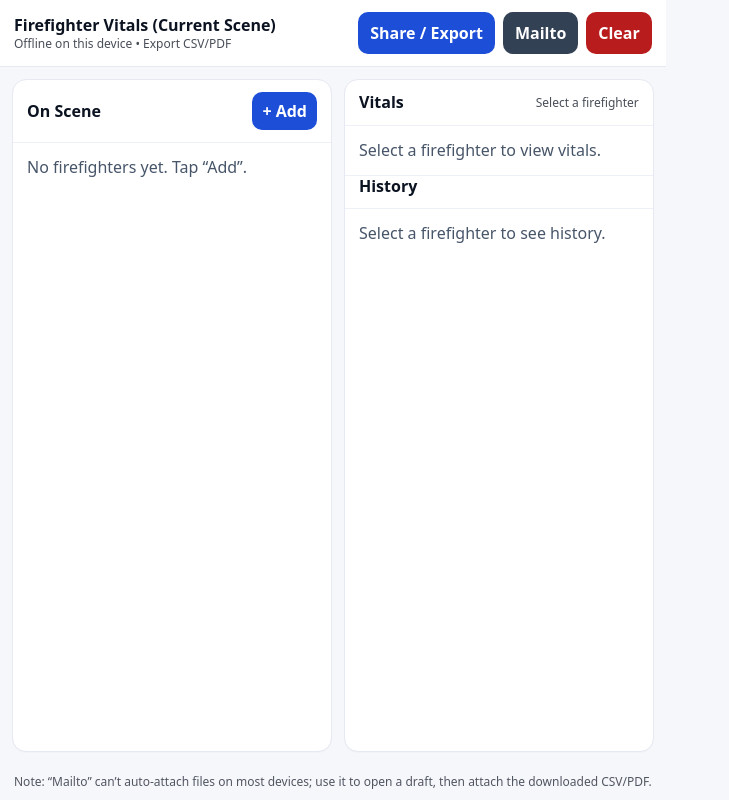
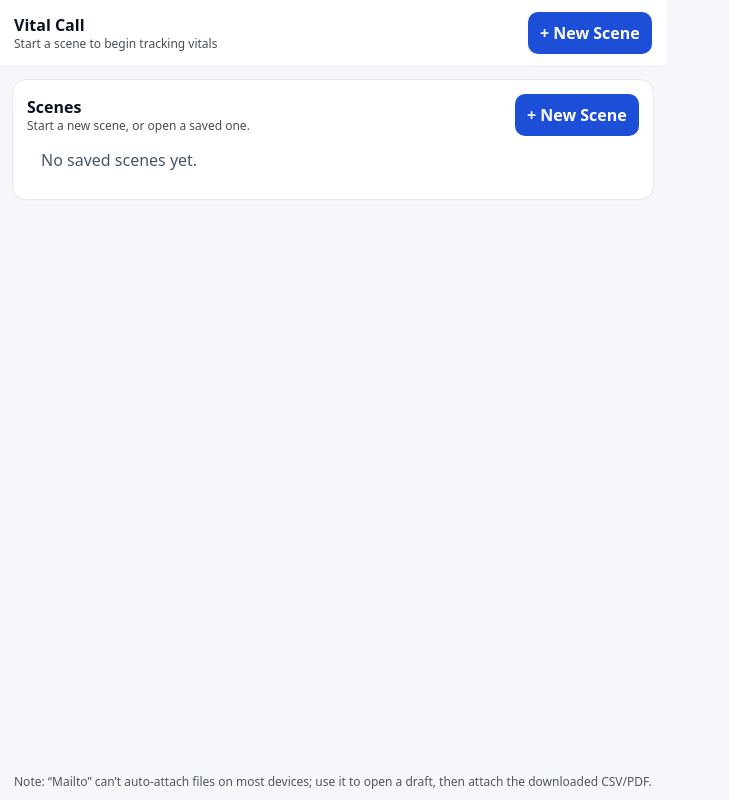
Before and after one commit to MaddyKT/vital-call, a React (Vite) app: page / in a window 1280 px wide. Shown: the whole page, without its empty margins (0-729 px from the left). Built offline with nearby package versions, Linux system fonts and the light colour scheme.

Commit message:
Add scenes home screen and fold mailto into export modal

```diff
--- a/src/App.css
+++ b/src/App.css
@@ -36,6 +36,11 @@ body { margin: 0; }
   display: grid;
   grid-template-columns: 320px 1fr;
   gap: 12px;
+  padding: 12px;
+}
+
+.home {
+  flex: 1;
   padding: 12px;
 }
 
--- a/src/App.tsx
+++ b/src/App.tsx
@@ -1,8 +1,8 @@
 import { useEffect, useMemo, useState } from 'react'
 import { nanoid } from 'nanoid'
 import './App.css'
-import type { AppState, Firefighter, VitalsEntry } from './types'
-import { clearState, loadState, saveState } from './storage'
+import type { AppState, Firefighter, Scene, VitalsEntry } from './types'
+import { loadState, saveState } from './storage'
 import { downloadText, exportCsv, exportPdf, downloadBlob, shareFilesIfPossible } from './exporters'
 
 function clampNum(v: string): number | undefined {
@@ -107,27 +107,48 @@ export default function App() {
     saveState(state)
   }, [state])
 
+  const updateScene = (sceneId: string, fn: (scene: Scene) => Scene) => {
+    setState((s) => ({
+      ...s,
+      scenes: s.scenes.map((sc) => (sc.id === sceneId ? { ...fn(sc), updatedAt: Date.now() } : sc)),
+    }))
+  }
+
+  const updateCurrentScene = (fn: (scene: Scene) => Scene) => {
+    if (!state.currentSceneId) return
+    updateScene(state.currentSceneId, fn)
+  }
+
+  const currentScene: Scene | null = useMemo(() => {
+    if (!state.currentSceneId) return null
+    return state.scenes.find((s) => s.id === state.currentSceneId) ?? null
+  }, [state.currentSceneId, state.scenes])
+
   const sortedFirefighters = useMemo(() => {
-    return state.firefighters
+    return (currentScene?.firefighters ?? [])
       .slice()
       .sort((a, b) => (`${a.lastName} ${a.firstName}`.trim()).localeCompare(`${b.lastName} ${b.firstName}`.trim()))
-  }, [state.firefighters])
+  }, [currentScene?.firefighters])
 
   const selected = useMemo(() => {
-    return state.firefighters.find((f) => f.id === state.selectedFirefighterId) ?? null
-  }, [state.firefighters, state.selectedFirefighterId])
+    if (!currentScene) return null
+    return currentScene.firefighters.find((f) => f.id === currentScene.selectedFirefighterId) ?? null
+  }, [currentScene])
 
   const selectedVitals = useMemo(() => {
-    if (!selected) return []
-    return state.vitals
+    if (!currentScene || !selected) return []
+    return currentScene.vitals
       .filter((v) => v.firefighterId === selected.id)
       .slice()
       .sort((a, b) => b.timestamp - a.timestamp)
-  }, [state.vitals, selected])
+  }, [currentScene, selected])
 
   const [form, setForm] = useState({ timeLocal: '', hr: '', rr: '', spo2: '', bpSys: '', bpDia: '', tempF: '', notes: '' })
   const [showNewVitals, setShowNewVitals] = useState(false)
   const [trend, setTrend] = useState<null | { metric: 'hr' | 'rr' | 'spo2' | 'temp' | 'bp' }>(null)
+  const [showExport, setShowExport] = useState(false)
+  const [newSceneModal, setNewSceneModal] = useState(false)
+  const [newSceneName, setNewSceneName] = useState('')
 
   function nowLocalValue() {
     const d = new Date()
@@ -139,7 +160,7 @@ export default function App() {
     // reset form when switching firefighters
     setForm({ timeLocal: nowLocalValue(), hr: '', rr: '', spo2: '', bpSys: '', bpDia: '', tempF: '', notes: '' })
     setShowNewVitals(false)
-  }, [state.selectedFirefighterId])
+  }, [currentScene?.selectedFirefighterId])
 
   useEffect(() => {
     if (showNewVitals) {
@@ -173,11 +194,16 @@ export default function App() {
 
     if (!ffModal) return
 
+    if (!currentScene) {
+      alert('Start a new scene first.')
+      return
+    }
+
     if (ffModal.mode === 'add') {
       const ff: Firefighter = { id: nanoid(), firstName, lastName, unit: unit || undefined, status }
-      setState((s) => ({
-        ...s,
-        firefighters: [...s.firefighters, ff],
+      updateCurrentScene((sc) => ({
+        ...sc,
+        firefighters: [...sc.firefighters, ff],
         selectedFirefighterId: ff.id,
       }))
       setFfModal(null)
@@ -186,23 +212,25 @@ export default function App() {
 
     const id = ffModal.id
     if (!id) return
-    setState((s) => ({
-      ...s,
-      firefighters: s.firefighters.map((f) => (f.id === id ? { ...f, firstName, lastName, unit: unit || undefined, status } : f)),
+    updateCurrentScene((sc) => ({
+      ...sc,
+      firefighters: sc.firefighters.map((f) => (f.id === id ? { ...f, firstName, lastName, unit: unit || undefined, status } : f)),
     }))
     setFfModal(null)
   }
 
   const removeFirefighter = (id: string) => {
-    const ff = state.firefighters.find((f) => f.id === id)
+    if (!currentScene) return
+    const ff = currentScene.firefighters.find((f) => f.id === id)
     if (!ff) return
     const label = `${ff.lastName}, ${ff.firstName}`.replace(/^,\s*/, '').trim()
     if (!confirm(`Remove ${label} and all their vitals?`)) return
-    setState((s) => {
-      const remaining = s.firefighters.filter((f) => f.id !== id)
-      const vitals = s.vitals.filter((v) => v.firefighterId !== id)
-      const selectedFirefighterId = s.selectedFirefighterId === id ? (remaining[0]?.id ?? null) : s.selectedFirefighterId
-      return { ...s, firefighters: remaining, vitals, selectedFirefighterId }
+
+    updateCurrentScene((sc) => {
+      const remaining = sc.firefighters.filter((f) => f.id !== id)
+      const vitals = sc.vitals.filter((v) => v.firefighterId !== id)
+      const selectedFirefighterId = sc.selectedFirefighterId === id ? (remaining[0]?.id ?? null) : sc.selectedFirefighterId
+      return { ...sc, firefighters: remaining, vitals, selectedFirefighterId }
     })
   }
 
@@ -227,17 +255,19 @@ export default function App() {
       notes: form.notes.trim() || undefined,
     }
 
-    setState((s) => ({ ...s, vitals: [...s.vitals, entry] }))
+    updateCurrentScene((sc) => ({ ...sc, vitals: [...sc.vitals, entry] }))
     setForm({ timeLocal: nowLocalValue(), hr: '', rr: '', spo2: '', bpSys: '', bpDia: '', tempF: '', notes: '' })
     setShowNewVitals(false)
   }
 
   const exportAll = async () => {
-    const baseName = `firefighter-vitals-${new Date().toISOString().slice(0, 10)}`
+    if (!currentScene) return
+    const safeName = currentScene.name.toLowerCase().replace(/[^a-z0-9]+/g, '-').replace(/(^-|-$)/g, '')
+    const baseName = `${safeName || 'vital-call'}-${new Date().toISOString().slice(0, 10)}`
 
-    const csv = exportCsv(state.firefighters, state.vitals)
+    const csv = exportCsv(currentScene.firefighters, currentScene.vitals)
     const csvBlob = new Blob([csv], { type: 'text/csv' })
-    const pdfBlob = exportPdf(state.firefighters, state.vitals)
+    const pdfBlob = exportPdf(currentScene.firefighters, currentScene.vitals)
 
     const files = [
       new File([csvBlob], `${baseName}.csv`, { type: 'text/csv' }),
@@ -258,34 +288,72 @@ export default function App() {
   }
 
   const mailtoExport = () => {
+    if (!currentScene) return
     // mailto can't attach files reliably; we open a draft with instructions.
-    const subject = encodeURIComponent('Firefighter Vitals Export')
+    const subject = encodeURIComponent(`Vital Call Export — ${currentScene.name}`)
     const body = encodeURIComponent(
       `Attached are the vitals exports (CSV + PDF).\n\nTip: if your browser downloaded the files, attach them from Downloads.\n\nExport time: ${new Date().toLocaleString()}`
     )
     window.location.href = `mailto:?subject=${subject}&body=${body}`
   }
 
-  const reset = () => {
+  const clearCurrentScene = () => {
+    if (!currentScene) return
     if (!confirm('Clear current scene roster + vitals on this device?')) return
-    clearState()
-    setState({ firefighters: [], selectedFirefighterId: null, vitals: [] })
+    updateCurrentScene((sc) => ({ ...sc, firefighters: [], selectedFirefighterId: null, vitals: [] }))
+  }
+
+  const deleteScene = (sceneId: string) => {
+    const sc = state.scenes.find((x) => x.id === sceneId)
+    if (!sc) return
+    if (!confirm(`Delete scene “${sc.name}”?`)) return
+    setState((s) => {
+      const scenes = s.scenes.filter((x) => x.id !== sceneId)
+      const currentSceneId = s.currentSceneId === sceneId ? (scenes[0]?.id ?? null) : s.currentSceneId
+      return { ...s, scenes, currentSceneId }
+    })
+  }
+
+  const startNewScene = () => {
+    const name = newSceneName.trim() || `Scene ${new Date().toLocaleString()}`
+    const id = nanoid()
+    const now = Date.now()
+    const scene: Scene = {
+      id,
+      name,
+      createdAt: now,
+      updatedAt: now,
+      firefighters: [],
+      selectedFirefighterId: null,
+      vitals: [],
+    }
+    setState((s) => ({ ...s, scenes: [scene, ...s.scenes], currentSceneId: id }))
+    setNewSceneModal(false)
+    setNewSceneName('')
   }
 
   return (
     <div className="app">
       <header className="topbar">
         <div>
-          <div className="title">Firefighter Vitals (Current Scene)</div>
-          <div className="subtitle">Offline on this device • Export CSV/PDF</div>
+          <div className="title">Vital Call</div>
+          <div className="subtitle">
+            {currentScene ? `Scene: ${currentScene.name}` : 'Start a scene to begin tracking vitals'}
+          </div>
         </div>
         <div className="topActions">
-          <button className="btn" onClick={exportAll}>Share / Export</button>
-          <button className="btn secondary" onClick={mailtoExport}>Mailto</button>
-          <button className="btn danger" onClick={reset}>Clear</button>
+          {currentScene ? (
+            <>
+              <button className="btn" onClick={() => setShowExport(true)}>Export</button>
+              <button className="btn danger" onClick={clearCurrentScene}>Clear scene</button>
+            </>
+          ) : (
+            <button className="btn" onClick={() => setNewSceneModal(true)}>+ New Scene</button>
+          )}
         </div>
       </header>
 
+      {currentScene ? (
       <div className="grid">
         <aside className="panel">
           <div className="panelHeader">
@@ -298,17 +366,17 @@ export default function App() {
           ) : (
             <div className="list">
               {sortedFirefighters.map((f) => {
-                const last = state.vitals
+                const last = (currentScene?.vitals ?? [])
                   .filter((v) => v.firefighterId === f.id)
                   .slice()
                   .sort((a, b) => b.timestamp - a.timestamp)[0]
 
-                const isSel = f.id === state.selectedFirefighterId
+                const isSel = f.id === currentScene?.selectedFirefighterId
                 return (
                   <div
                     key={f.id}
                     className={`row ${isSel ? 'selected' : ''} ${f.status ? `status_${f.status}` : ''}`.trim()}
-                    onClick={() => setState((s) => ({ ...s, selectedFirefighterId: f.id }))}
+                    onClick={() => updateCurrentScene((sc) => ({ ...sc, selectedFirefighterId: f.id }))}
                     role="button"
                     tabIndex={0}
                   >
@@ -348,19 +416,19 @@ export default function App() {
               <div className="statusRow">
                 <button
                   className={selected.status === 'duty' ? 'statusBtn statusDuty active' : 'statusBtn statusDuty'}
-                  onClick={() => setState((s) => ({ ...s, firefighters: s.firefighters.map((f) => (f.id === selected.id ? { ...f, status: 'duty' } : f)) }))}
+                  onClick={() => updateCurrentScene((sc) => ({ ...sc, firefighters: sc.firefighters.map((f) => (f.id === selected.id ? { ...f, status: 'duty' } : f)) }))}
                 >
                   Return to Duty
                 </button>
                 <button
                   className={selected.status === 'rehab' ? 'statusBtn statusRehab active' : 'statusBtn statusRehab'}
-                  onClick={() => setState((s) => ({ ...s, firefighters: s.firefighters.map((f) => (f.id === selected.id ? { ...f, status: 'rehab' } : f)) }))}
+                  onClick={() => updateCurrentScene((sc) => ({ ...sc, firefighters: sc.firefighters.map((f) => (f.id === selected.id ? { ...f, status: 'rehab' } : f)) }))}
                 >
                   Hold for Rehab
                 </button>
                 <button
                   className={selected.status === 'transport' ? 'statusBtn statusTransport active' : 'statusBtn statusTransport'}
-                  onClick={() => setState((s) => ({ ...s, firefighters: s.firefighters.map((f) => (f.id === selected.id ? { ...f, status: 'transport' } : f)) }))}
+                  onClick={() => updateCurrentScene((sc) => ({ ...sc, firefighters: sc.firefighters.map((f) => (f.id === selected.id ? { ...f, status: 'transport' } : f)) }))}
                 >
                   Transport
                 </button>
@@ -515,10 +583,89 @@ export default function App() {
           )}
         </main>
       </div>
+      ) : (
+        <div className="home">
+          <div className="panel" style={{ padding: 14 }}>
+            <div style={{ display: 'flex', justifyContent: 'space-between', alignItems: 'center', gap: 10, flexWrap: 'wrap' }}>
+              <div>
+                <div className="panelTitle">Scenes</div>
+                <div className="panelSub">Start a new scene, or open a saved one.</div>
+              </div>
+              <button className="btn" onClick={() => setNewSceneModal(true)}>+ New Scene</button>
+            </div>
+
+            {state.scenes.length === 0 ? (
+              <div className="empty">No saved scenes yet.</div>
+            ) : (
+              <div className="list" style={{ padding: 0, marginTop: 12 }}>
+                {state.scenes
+                  .slice()
+                  .sort((a, b) => b.updatedAt - a.updatedAt)
+                  .map((sc) => (
+                    <div key={sc.id} className="row" style={{ cursor: 'default' }}>
+                      <div className="rowMain">
+                        <div className="rowName">{sc.name}</div>
+                        <div className="rowMeta">Updated: {new Date(sc.updatedAt).toLocaleString()}</div>
+                        <div className="rowMeta">{sc.firefighters.length} firefighters • {sc.vitals.length} vitals</div>
+                      </div>
+                      <div style={{ display: 'flex', gap: 6, alignItems: 'center' }}>
+                        <button className="btn small" onClick={() => setState((s) => ({ ...s, currentSceneId: sc.id }))}>Open</button>
+                        <button className="btn small danger" onClick={() => deleteScene(sc.id)}>Delete</button>
+                      </div>
+                    </div>
+                  ))}
+              </div>
+            )}
+          </div>
+        </div>
+      )}
 
       <footer className="footer">
         <div className="fine">Note: “Mailto” can’t auto-attach files on most devices; use it to open a draft, then attach the downloaded CSV/PDF.</div>
       </footer>
+
+      {showExport && currentScene ? (
+        <div className="modalOverlay" onClick={() => setShowExport(false)} role="presentation">
+          <div className="modal" onClick={(e) => e.stopPropagation()} role="dialog" aria-modal="true">
+            <div className="modalHeader">
+              <div>
+                <div className="panelTitle">Export</div>
+                <div className="panelSub">{currentScene.name}</div>
+              </div>
+              <button className="btn secondary" onClick={() => setShowExport(false)}>Close</button>
+            </div>
+
+            <div style={{ padding: 14, display: 'grid', gap: 10 }}>
+              <button className="btn" onClick={async () => { await exportAll(); setShowExport(false) }}>Share / Export (CSV + PDF)</button>
+              <button className="btn secondary" onClick={() => { mailtoExport(); setShowExport(false) }}>Mailto…</button>
+            </div>
+          </div>
+        </div>
+      ) : null}
+
+      {newSceneModal ? (
+        <div className="modalOverlay" onClick={() => setNewSceneModal(false)} role="presentation">
+          <div className="modal" onClick={(e) => e.stopPropagation()} role="dialog" aria-modal="true">
+            <div className="modalHeader">
+              <div>
+                <div className="panelTitle">New Scene</div>
+                <div className="panelSub">Create a scene to start tracking vitals</div>
+              </div>
+              <button className="btn secondary" onClick={() => setNewSceneModal(false)}>Close</button>
+            </div>
+
+            <div className="form" style={{ paddingTop: 0 }}>
+              <label>
+                Scene name
+                <input value={newSceneName} onChange={(e) => setNewSceneName(e.target.value)} placeholder="e.g., House fire – Main St" />
+              </label>
+              <div className="formActions">
+                <button className="btn" onClick={startNewScene}>Start</button>
+              </div>
+            </div>
+          </div>
+        </div>
+      ) : null}
 
       {ffModal ? (
         <div className="modalOverlay" onClick={() => setFfModal(null)} role="presentation">
--- a/src/storage.ts
+++ b/src/storage.ts
@@ -1,19 +1,10 @@
-import type { AppState } from './types'
+import type { AppState, Scene } from './types'
 
-const KEY = 'fireVitals:v1'
+const KEY_V2 = 'vitalCall:v2'
+const KEY_V1 = 'fireVitals:v1'
 
-export function loadState(): AppState {
-  try {
-    const raw = localStorage.getItem(KEY)
-    if (!raw) return { firefighters: [], selectedFirefighterId: null, vitals: [] }
-    const parsed = JSON.parse(raw) as AppState
-    if (!parsed || !Array.isArray(parsed.firefighters) || !Array.isArray(parsed.vitals)) {
-      return { firefighters: [], selectedFirefighterId: null, vitals: [] }
-    }
-
-    // migration: older versions stored { name, unit }
-    const migrated = (parsed.firefighters as any[]).map((f) => {
-      // v2+: { firstName, lastName, unit, status }
+function migrateFirefighters(firefighters: any[]) {
+  return (firefighters ?? []).map((f) => {
     if ('firstName' in (f as any) && 'lastName' in (f as any)) {
       const status = (f as any).status
       const ok = status === 'duty' || status === 'rehab' || status === 'transport'
@@ -26,17 +17,48 @@ export function loadState(): AppState {
     const lastName = parts.slice(1).join(' ')
     return { id: (f as any).id, firstName, lastName, unit }
   })
+}
 
-    return { ...parsed, firefighters: migrated as any }
+export function loadState(): AppState {
+  try {
+    const raw = localStorage.getItem(KEY_V2)
+    if (raw) {
+      const parsed = JSON.parse(raw) as AppState
+      if (parsed && Array.isArray(parsed.scenes)) return parsed
+    }
+
+    // Migration from v1 single-scene state
+    const rawV1 = localStorage.getItem(KEY_V1)
+    if (rawV1) {
+      const v1 = JSON.parse(rawV1) as any
+      if (v1 && Array.isArray(v1.firefighters) && Array.isArray(v1.vitals)) {
+        const now = Date.now()
+        const scene: Scene = {
+          id: 'scene_migrated',
+          name: 'Current Scene',
+          createdAt: now,
+          updatedAt: now,
+          firefighters: migrateFirefighters(v1.firefighters),
+          selectedFirefighterId: v1.selectedFirefighterId ?? null,
+          vitals: v1.vitals,
+        }
+        const next: AppState = { currentSceneId: scene.id, scenes: [scene] }
+        saveState(next)
+        return next
+      }
+    }
+
+    return { currentSceneId: null, scenes: [] }
   } catch {
-    return { firefighters: [], selectedFirefighterId: null, vitals: [] }
+    return { currentSceneId: null, scenes: [] }
   }
 }
 
 export function saveState(state: AppState) {
-  localStorage.setItem(KEY, JSON.stringify(state))
+  localStorage.setItem(KEY_V2, JSON.stringify(state))
 }
 
-export function clearState() {
-  localStorage.removeItem(KEY)
+export function clearAll() {
+  localStorage.removeItem(KEY_V2)
+  localStorage.removeItem(KEY_V1)
 }
```
Also changed, not shown: src/types.ts (+10 -1 lines). Lines whose indentation alone changed are shown as unchanged.
